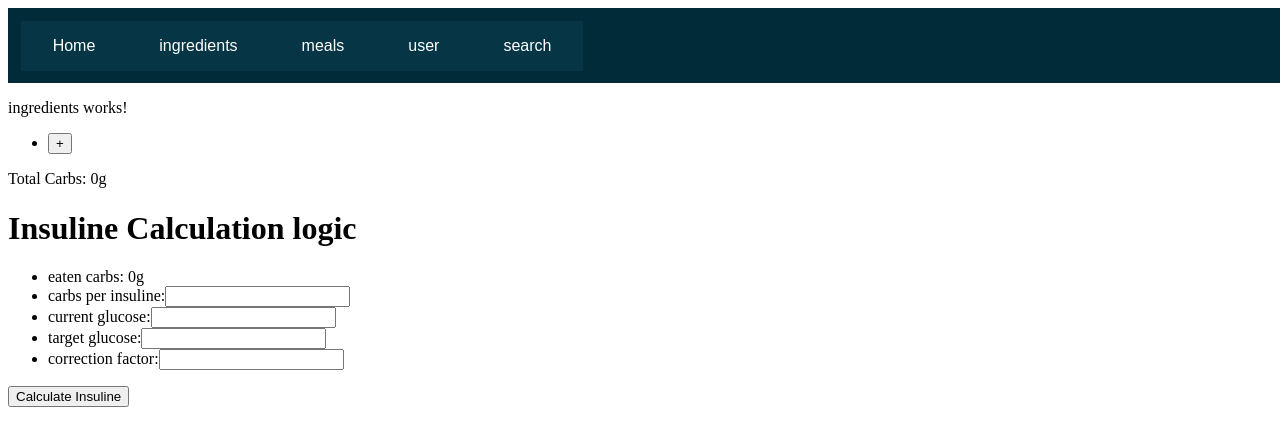
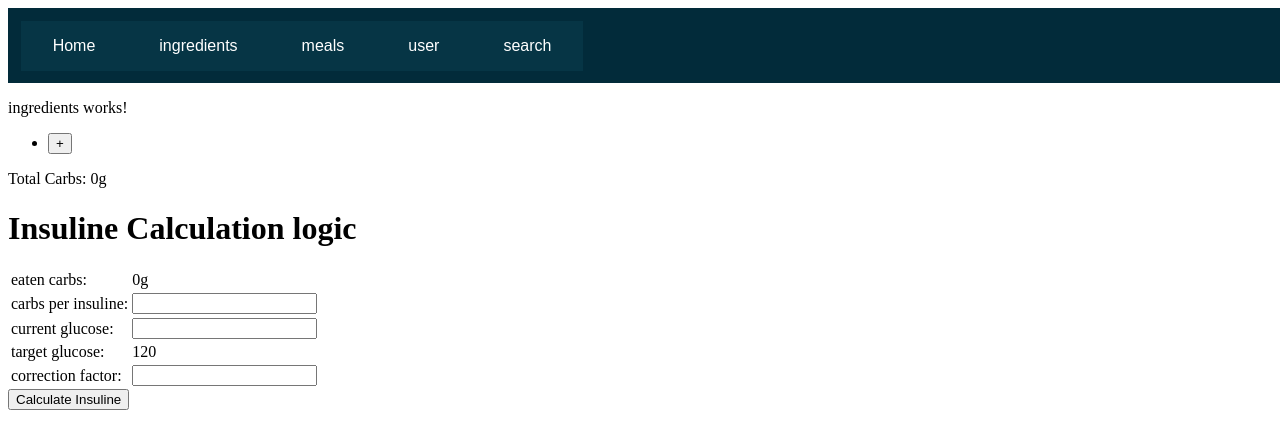
Before and after one commit to Banderas13/koolyhealth, an Angular app: page /ingredients in a window 1280 px wide. Shown: the top 448 px of the page. Built offline with nearby package versions, Linux system fonts and the light colour scheme.

Commit message:
made te ingredient page look better, adding a new item also is calculated for every 100g or ml instead of the API numbers

```diff
--- a/src/app/ingredients/ingredients.component.html
+++ b/src/app/ingredients/ingredients.component.html
@@ -3,9 +3,9 @@
 <div>
   <ul>
     <li *ngFor="let ingredient of selectedIngredients">
-      {{ ingredient.name }} - Carbs: {{ getCarbohydrates(ingredient) }} <button class="btn btn-outline-light"
+      {{ ingredient.name }} - Carbs: {{ getCarbohydrates(ingredient) }}/100g/ml<button class="btn btn-outline-light"
       type="button"
-      (click)="removeIngredient(ingredient.id)">Delete</button>
+      (click)="removeIngredient(ingredient.id)">-</button>
     </li>
     <li><button routerLink="/search">+</button></li>
   </ul>
@@ -16,17 +16,32 @@
 
       <h1>Insuline Calculation logic</h1>
       <form>
-        <ul>
-          <li>eaten carbs: {{ totalCarbs }}g</li>
-          <li>carbs per insuline:<input type="number" #insuline></li>
-          <li>current glucose:<input type="number" #glucose></li>
-          <li>target glucose:<input type="number" #target></li>
-          <li>correction factor:<input type="number" #correction></li>
-        </ul>
+        <table>
+          <tr>
+            <td>eaten carbs:</td>
+            <td>{{ totalCarbs }}g</td>
+          </tr>
+          <tr>
+            <td>carbs per insuline:</td>
+            <td><input type="number" #insuline></td>
+          </tr>
+          <tr>
+            <td>current glucose:</td>
+            <td><input type="number" #glucose></td>
+          </tr>
+          <tr>
+            <td>target glucose:</td>
+            <td>120</td>
+          </tr>
+          <tr>
+            <td>correction factor:</td>
+            <td><input type="number" #correction></td>
+          </tr>
+        </table>
         <button
         class="btn btn-outline-light"
         type="button"
-        (click)="calculate((totalCarbs), insuline.value, glucose.value, target.value, correction.value)"
+        (click)="calculate((totalCarbs), insuline.value, glucose.value, correction.value)"
         >
         Calculate Insuline
       </button>
--- a/src/app/ingredients/ingredients.component.ts
+++ b/src/app/ingredients/ingredients.component.ts
@@ -20,15 +20,16 @@ export class IngredientsComponent implements OnInit {
 
   ngOnInit() {
     this.selectedIngredients = this.ingredientService.getSelectedIngredients();
+    console.log(this.selectedIngredients);
     this.calculateTotalCarbs();
   }
 
-  calculate(carbs: number, insuline: string, glucose: string, target: string, correction: string){
+  calculate(carbs: number, insuline: string, glucose: string, correction: string){
     let eatenCarbsToInsuline = (carbs/(parseInt(insuline)|| 0));
     let targetGlucoseCalculation = correction?
       (
         (
-          ( glucose? parseInt(glucose) : 0) - (target? parseInt(target) : 0)
+          ( glucose? parseInt(glucose) : 0) - 120
         )/parseInt(correction)
       ) : 0;
     console.log(targetGlucoseCalculation);
@@ -40,11 +41,7 @@ export class IngredientsComponent implements OnInit {
     const carbs = ingredient.nutrition?.nutrients?.find(
       (nutrient: any) => nutrient.name === 'Carbohydrates'
     );
-    return carbs ? `${carbs.amount} ${carbs.unit}` : 'N/A';
-  }
-
-  openSearch() {
-    // Logic to open the search component, can be done using routing or modals
+      return carbs ? `${this.ingredientService.GetCarbs(ingredient)} ${carbs.unit}` : 'N/A';
   }
 
   removeIngredient(id : number){
```
